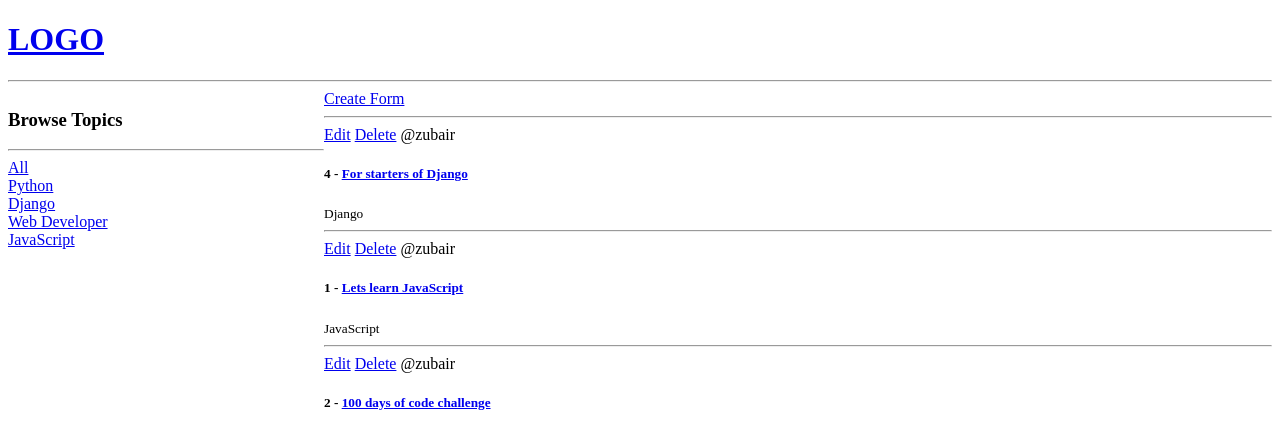
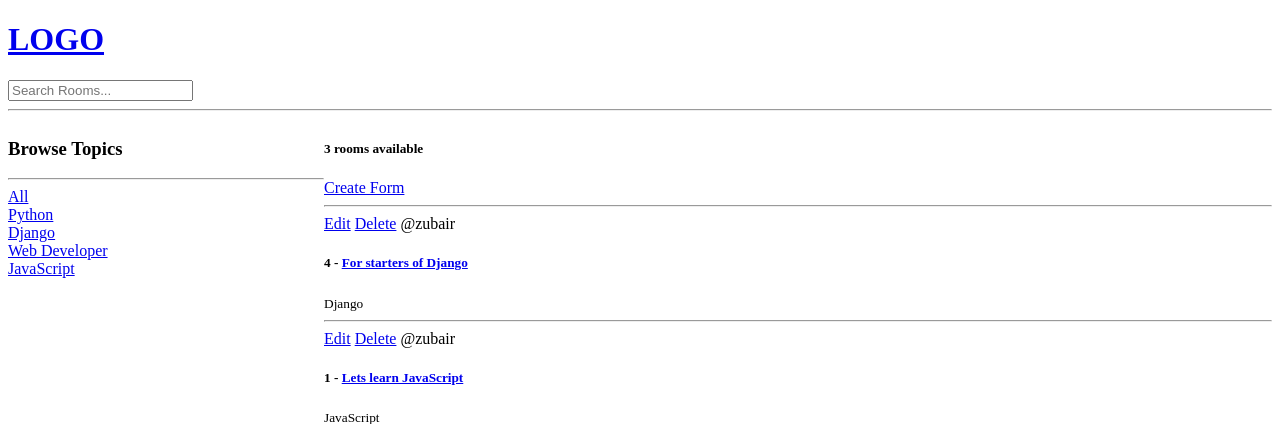
Before and after one commit to zubayr-ahmad/django-learning, a Django app: page / in a window 1280 px wide. Shown: the top 424 px of the page. Run offline with Django 5.2, Linux system fonts and the light colour scheme; data comes from the database, SQL or seed files in the repository; both versions use the stored data as it was after the commit.

Commit message:
search using input

```diff
--- a/base/templates/base/home.html
+++ b/base/templates/base/home.html
@@ -26,6 +26,7 @@
         {% endfor %}
     </div>
     <div>
+        <h5>{{room_count}} rooms available</h5>
         <a href="{% url 'create-room' %}">Create Form</a>
         <hr>
         <div>
--- a/base/views.py
+++ b/base/views.py
@@ -1,7 +1,7 @@
 from django.shortcuts import render, redirect
 from .models import Room, Topic
 from .forms import RoomForm
-
+from django.db.models import Q
 # Create your views here.
 
 # rooms = [
@@ -13,9 +13,14 @@ from .forms import RoomForm
 
 def home(request):
     q = request.GET.get('q') if request.GET.get('q') != None else ''
-    rooms = Room.objects.filter(topic__name__icontains=q)
+    rooms = Room.objects.filter(
+        Q(topic__name__icontains=q ) |
+        Q(name__icontains = q)  |
+        Q(description__icontains = q)
+        )
     topics = Topic.objects.all()
-    context = {"rooms" : rooms, "topics":topics}
+    room_count = rooms.count()      # can also use len(rooms) but it is relatively slow
+    context = {"rooms" : rooms, "topics":topics, "room_count":room_count}
     return render(request, "base/home.html", context)
 
 def room(request, pk):
--- a/templates/navbar.html
+++ b/templates/navbar.html
@@ -1,5 +1,8 @@
 <a href="/">
     <h1>LOGO</h1>
 </a>
+<form action="{% url 'home' %}" method="GET">
+    <input type="text" name="q" placeholder="Search Rooms...">
+</form>
 
 <hr>
```
Also changed, not shown: db.sqlite3.
